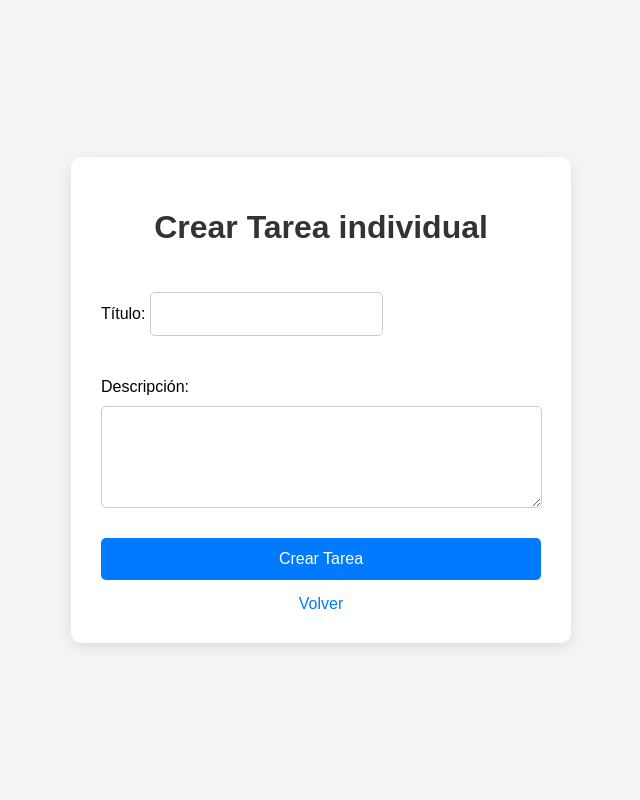
After one commit to CarriDe/DWES-UT04-Practica-2025-2026, a Django app: page /crear-tarea-individual/ in a window 1280 px wide. The commit adds this page. Shown: the whole page, without its empty margins (319-959 px from the left). Run offline with Django 5.2, Linux system fonts and the light colour scheme.

Commit message:
Separamos crear tarea en individual y grupal.

```diff
--- a/Aplicaciones/templates/Aplicaciones/crear_tarea.html
+++ b/Aplicaciones/templates/Aplicaciones/crear_tarea_grupal.html
@@ -1,7 +1,7 @@
 <!DOCTYPE html>
 <html>
 <head>
-    <title>Crear Tarea</title>
+    <title>Crear Tarea grupal</title>
     <style>
         body {
             font-family: Arial, sans-serif;
@@ -61,7 +61,7 @@
 </head>
 <body>
     <form method="POST">
-        <h1>Crear Tarea</h1>
+        <h1>Crear Tarea grupal</h1>
 
         {% csrf_token %}
         {{ form.as_p }}
--- /dev/null
+++ b/Aplicaciones/templates/Aplicaciones/crear_tarea_individual.html
@@ -0,0 +1,73 @@
+<!DOCTYPE html>
+<html>
+<head>
+    <title>Crear Tarea individual</title>
+    <style>
+        body {
+            font-family: Arial, sans-serif;
+            background-color: #f5f5f5;
+            display: flex;
+            justify-content: center;
+            align-items: center;
+            min-height: 100vh;
+            margin: 0;
+        }
+
+        form {
+            background-color: #ffffff;
+            padding: 30px;
+            border-radius: 10px;
+            box-shadow: 0 4px 15px rgba(0,0,0,0.1);
+            display: flex;
+            flex-direction: column;
+            width: 100%;
+            max-width: 500px;
+            box-sizing: border-box;
+        }
+        input, select, textarea {
+            padding: 12px;
+            margin: 10px 0;
+            border: 1px solid #ccc;
+            border-radius: 5px;
+            font-size: 1rem;
+            transition: border-color 0.3s;
+        }
+        button {
+            padding: 12px;
+            background-color: #007bff;
+            color: white;
+            border: none;
+            border-radius: 5px;
+            font-size: 1rem;
+            cursor: pointer;
+            transition: background-color 0.3s;
+        }
+
+        button:hover {
+            background-color: #6b00b3;
+        }
+        a {
+            margin-top: 15px;
+            text-align: center;
+            color: #007bff;
+            text-decoration: none;
+        }
+        h1 {
+            text-align: center;
+            margin-bottom: 20px;
+            color: #333;
+        }
+    </style>
+</head>
+<body>
+    <form method="POST">
+        <h1>Crear Tarea individual</h1>
+
+        {% csrf_token %}
+        {{ form.as_p }}
+        <button type="submit">Crear Tarea</button>
+
+        <a href="{% url 'lista_usuarios' %}">Volver</a>
+    </form>
+</body>
+</html>
--- a/Aplicaciones/views.py
+++ b/Aplicaciones/views.py
@@ -32,13 +32,28 @@ def login_view(request):
         user = authenticate(request, username=Usuario, password=Contraseña)
     return render(request, 'Aplicaciones/login.html')
 
-def crear_tarea(request):
+def crear_tarea_individual(request):
     if request.method == 'POST':
         form = TareaForm(request.POST)
         if form.is_valid():
-            form.save()
+            tarea = form.save(commit=False)
+            tarea.tipo = 'INDIVIDUAL'  # Forzar tipo individual
+            tarea.save()
             return redirect('lista_usuarios')
     else:
-        form = TareaForm()
+        form = TareaForm(initial={'tipo': 'INDIVIDUAL'})
 
-    return render(request, 'Aplicaciones/crear_tarea.html', {'form': form})
+    return render(request, 'Aplicaciones/crear_tarea_individual.html', {'form': form})
+
+def crear_tarea_grupal(request):
+    if request.method == 'POST':
+        form = TareaForm(request.POST)
+        if form.is_valid():
+            tarea = form.save(commit=False)
+            tarea.tipo = 'GRUPAL'  # Forzar tipo grupal
+            tarea.save()
+            return redirect('lista_usuarios')
+    else:
+        form = TareaForm(initial={'tipo': 'GRUPAL'})
+
+    return render(request, 'Aplicaciones/crear_tarea_grupal.html', {'form': form})
--- a/Tareas/urls.py
+++ b/Tareas/urls.py
@@ -7,6 +7,7 @@ urlpatterns = [
     path('', views.login_view, name='login'),
     path('lista/', views.lista_usuarios, name='lista_usuarios'),
     path('crear/', views.crear_usuario, name='crear_usuario'),
-    path('crear-tarea/', views.crear_tarea, name='crear_tarea'),
+    path('crear-tarea-individual/', views.crear_tarea_individual, name='crear_tarea_individual'),
+    path('crear-tarea-grupal/', views.crear_tarea_grupal, name='crear_tarea_grupal'),
 
 ]
```
Also changed, not shown: Aplicaciones/templates/Aplicaciones/lista_usuarios.html (+4 -4 lines).
